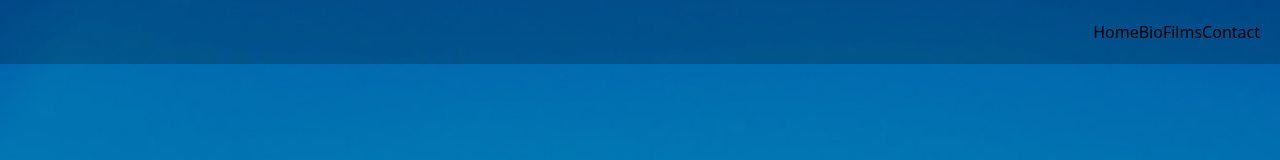
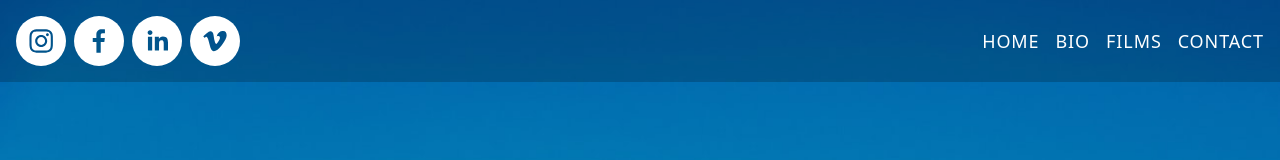
Before and after one commit to solidquartz/aow-films, a Next.js app: page / in a window 1280 px wide. Shown: the top 160 px of the page. Built offline with nearby package versions, Linux system fonts and the light colour scheme.

Commit message:
Header socials and layout

```diff
--- a/components/Header.tsx
+++ b/components/Header.tsx
@@ -1,17 +1,33 @@
 import Link from "next/link";
-import React from 'react'
+import React from "react";
+import { SocialIcon } from "react-social-icons";
 
- type Props = {}
+type Props = {};
 
 function Header({}: Props) {
   return (
-     <div className="bg-black/20 object-cover flex justify-end items-center p-5">
+    <div className="bg-black/20 object-cover flex justify-between items-center p-4">
+
+      {/* Left */}
+      <div className="space-x-2">
+        <SocialIcon url="https://www.instagram.com/awolie01/" bgColor="white" />
+        <SocialIcon url="https://www.facebook.com/awolinsky" bgColor="white" />
+        <SocialIcon
+          url="https://www.linkedin.com/in/andrewwolinsky/"
+          bgColor="white"
+        />
+        <SocialIcon url="https://vimeo.com/user64502745" bgColor="white" />
+      </div>
+
+      {/* Right */}
+      <div className="space-x-4 text-lg uppercase text-white tracking-wider font-extralight">
         <Link href="/">Home</Link>
         <Link href="/Bio">Bio</Link>
         <Link href="/Films">Films</Link>
         <Link href="/Contact">Contact</Link>
       </div>
+    </div>
   );
 }
 
- export default Header
+export default Header;
--- a/pages/index.tsx
+++ b/pages/index.tsx
@@ -10,7 +10,7 @@ const Home: NextPage = () => {
         <title>AOW Films</title>
       </Head>
       {/* HEADER */}
-      <div className="top-0 absolute sticky">
+      <div className="top-0">
         <Header />
       </div>
 
```
Lines whose indentation alone changed are shown as unchanged.
